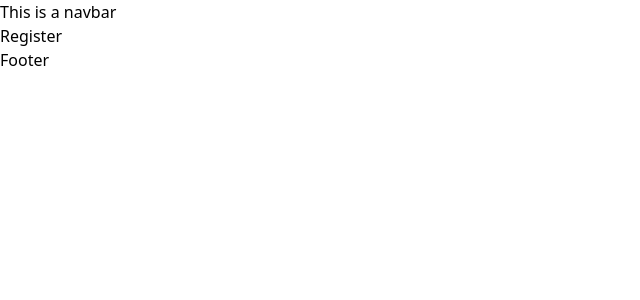
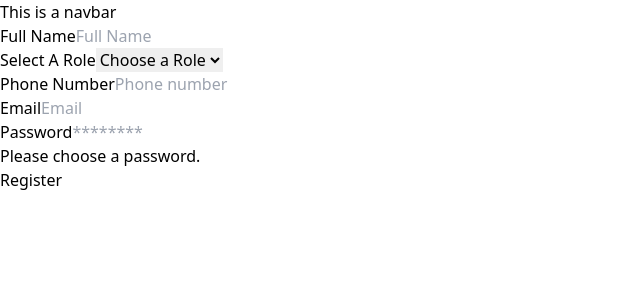
Before and after one commit to hasibimamhridoy/house-hunter-client, a React (Vite) app: page /register in a window 1280 px wide. Shown: the top 300 px of the page, without its empty margins (0-640 px from the left). Built offline with nearby package versions, Linux system fonts and the light colour scheme.

Commit message:
custom authentication system addedd

```diff
--- /dev/null
+++ b/src/authProvider/AuthProvider.jsx
@@ -0,0 +1,51 @@
+import React, { createContext, useState, useEffect } from "react";
+
+const AuthContext = createContext();
+
+const AuthProvider = ({ children }) => {
+  const [user, setUser] = useState(null);
+  // This effect will run only once when the component mounts
+  useEffect(() => {
+    const token = localStorage.getItem("token"); // Get the token from local storage or wherever you store it
+    // Check if the token exists and is valid
+    if (token) {
+
+        fetch('http://localhost:5000/api/users/onAuthStateChanged', {
+            method: 'POST',
+            headers: {
+              'Content-Type': 'application/json',
+              Authorization: `Bearer ${token}`,
+            },
+            body: JSON.stringify({token}),
+          })
+          .then(res=>res.json())
+          .then(data =>{
+            setUser(data.data)
+          })
+    }
+
+    else{
+        setUser(null)
+    }
+
+
+  }, []);
+
+  const logout = () => {
+    // Remove the token from local storage or wherever you stored it
+    localStorage.removeItem("token");
+    setUser(null);
+  };
+
+  const authInfo = {
+    user,
+    logout,
+    setUser
+  };
+
+  return (
+    <AuthContext.Provider value={authInfo}>{children}</AuthContext.Provider>
+  );
+};
+
+export { AuthContext, AuthProvider };
--- a/src/layouts/MainLayouts/MainLayouts.jsx
+++ b/src/layouts/MainLayouts/MainLayouts.jsx
@@ -21,9 +21,7 @@ const MainLayouts = () => {
             <div className="outlet mx-auto max-w-[1520px] lg:h-fit">
                 <Outlet></Outlet>
             </div>
-            <div className="footer w-full bg-neutral-900 flex justify-center">
-                Footer
-            </div>
+
 
         </div>
     );
--- a/src/main.jsx
+++ b/src/main.jsx
@@ -3,9 +3,10 @@ import ReactDOM from 'react-dom/client'
 import './index.css'
 import { RouterProvider } from 'react-router-dom'
 import MainRoutes from './routes/MainRoutes/MainRoutes.jsx'
+import { AuthProvider } from './authProvider/AuthProvider'
 
 ReactDOM.createRoot(document.getElementById('root')).render(
   <React.StrictMode>
-   <RouterProvider router={MainRoutes}></RouterProvider>
+   <AuthProvider><RouterProvider router={MainRoutes}></RouterProvider></AuthProvider>
   </React.StrictMode>,
 )
--- a/src/pages/Home/Home/Home.jsx
+++ b/src/pages/Home/Home/Home.jsx
@@ -1,6 +1,12 @@
-import React from 'react';
+import React, { useContext } from 'react';
+import { AuthContext } from '../../../authProvider/AuthProvider';
 
 const Home = () => {
+
+    const {user} = useContext(AuthContext)
+
+    console.log(user);
+
     return (
         <div>
             This is a home
--- a/src/pages/Home/LoginRegister/Login/Login.jsx
+++ b/src/pages/Home/LoginRegister/Login/Login.jsx
@@ -1,11 +1,96 @@
-import React from 'react';
+import React, { useContext } from "react";
+import { AuthContext } from "../../../../authProvider/AuthProvider";
 
 const Login = () => {
-    return (
-        <div>
-            Login
+  const { user,setUser } = useContext(AuthContext);
+  console.log( user);
+
+  const handleLogin = async (e) => {
+    e.preventDefault();
+    const email = e.target.email.value
+    const password = e.target.password.value
+
+
+    try {
+        const response = await fetch('http://localhost:5000/api/users/login', {
+          method: 'POST',
+          headers: {
+            'Content-Type': 'application/json',
+          },
+          body: JSON.stringify({email,password}),
+        });
+
+        if (response.ok) {
+          // Successful login
+          const data = await response.json();
+          console.log('Login success!', data);
+          localStorage.setItem("token",data.access_token)
+          setUser({email : data.userEmail})
+
+        } else {
+          // Failed login
+          const error = await response.json();
+          console.log('Login failed!', error);
+        }
+      } catch (error) {
+        console.error('Error:', error);
+      }
+  };
+
+  return (
+    <div>
+      <form
+        onSubmit={handleLogin}
+        className="bg-white shadow-md rounded px-8 pt-6 pb-8 mb-4 flex flex-col"
+      >
+        <div className="mb-4">
+          <label
+            className="block text-grey-darker text-sm font-bold mb-2"
+            htmlFor="username"
+          >
+            Email
+          </label>
+          <input
+            className="shadow appearance-none border rounded w-full py-2 px-3 text-grey-darker"
+            id="username"
+            type="email"
+            placeholder="Email"
+            name = "email"
+          />
         </div>
-    );
+        <div className="mb-6">
+          <label
+            className="block text-grey-darker text-sm font-bold mb-2"
+            htmlFor="password"
+          >
+            Password
+          </label>
+          <input
+            className="shadow appearance-none border border-red rounded w-full py-2 px-3 text-grey-darker mb-3"
+            id="password"
+            type="password"
+            placeholder="********"
+            name="password"
+          />
+          <p className="text-red text-xs italic">Please choose a password.</p>
+        </div>
+        <div className="flex items-center justify-between">
+          <button
+            className="bg-blue-400 hover:bg-blue-dark text-white font-bold py-2 px-4 rounded"
+            type="submit"
+          >
+            Sign In
+          </button>
+          <a
+            className="inline-block align-baseline font-bold text-sm text-blue hover:text-blue-darker"
+            href="#"
+          >
+            Forgot Password?
+          </a>
+        </div>
+      </form>
+    </div>
+  );
 };
 
 export default Login;
--- a/src/pages/Home/LoginRegister/Register/Register.jsx
+++ b/src/pages/Home/LoginRegister/Register/Register.jsx
@@ -1,11 +1,145 @@
-import React from 'react';
+import React, { useContext } from "react";
+import { AuthContext } from "../../../../authProvider/AuthProvider";
 
 const Register = () => {
-    return (
-        <div>
+  const { user } = useContext(AuthContext);
+  console.log(user);
+
+  const handleRegister = async (e) => {
+    e.preventDefault();
+    const name = e.target.name.value;
+    const role = e.target.role.value;
+    const mobileNumber = e.target.phone.value;
+    const email = e.target.email.value;
+    const password = e.target.password.value;
+
+    console.log(role,name);
+
+    try {
+      const response = await fetch("http://localhost:5000/api/users/signup", {
+        method: "POST",
+        headers: {
+          "Content-Type": "application/json",
+        },
+        body: JSON.stringify({ name,role,mobileNumber, email, password }),
+      });
+
+      if (response.ok) {
+        // Successful Register
+        const data = await response.json();
+        console.log("Register success!", data);
+        localStorage.setItem("token", data.access_token);
+
+      } else {
+        // Failed Register
+        const error = await response.json();
+        console.log("Register failed!", error);
+        // Handle failed Register logic here
+      }
+    } catch (error) {
+      console.error("Error:", error);
+      // Handle error logic here
+    }
+  };
+
+  return (
+    <div className="flex justify-center items-center">
+      <form
+        onSubmit={handleRegister}
+        className="bg-white shadow-md rounded px-8 pt-6 pb-8 mb-4 flex flex-col lg:w-2/4 w-full"
+      >
+        <div className="mb-4">
+          <label
+            className="block text-grey-darker text-sm font-bold mb-2"
+            htmlFor="Full Name"
+          >
+            Full Name
+          </label>
+          <input
+            className="shadow appearance-none border rounded w-full py-2 px-3 text-grey-darker"
+            id="username"
+            type="text"
+            placeholder="Full Name"
+            name="name"
+          />
+        </div>
+
+        <div className="mb-4">
+          <label
+            htmlFor="countries"
+            className="block mb-2 text-sm font-medium text-gray-900 dark:text-white"
+          >
+            Select A Role
+          </label>
+          <select
+            name="role"
+            id="countries"
+            className="bg-gray-50 border border-gray-300 text-gray-900 text-sm rounded-lg focus:ring-blue-500 focus:border-blue-500 block w-full p-2.5 dark:bg-gray-700 dark:border-gray-600 dark:placeholder-gray-400 dark:text-white dark:focus:ring-blue-500 dark:focus:border-blue-500"
+          >
+            <option selected>Choose a Role</option>
+            <option value="House Owner">House Owner</option>
+            <option value="House Renter">House Renter</option>
+          </select>
+        </div>
+
+        <div className="mb-4">
+          <label
+            className="block text-grey-darker text-sm font-bold mb-2"
+            htmlFor="phoneNumber"
+          >
+            Phone Number
+          </label>
+          <input
+            className="shadow appearance-none border rounded w-full py-2 px-3 text-grey-darker"
+            id="phoneNumber"
+            type="number"
+            placeholder="Phone number"
+            name="phone"
+          />
+        </div>
+
+        <div className="mb-4">
+          <label
+            className="block text-grey-darker text-sm font-bold mb-2"
+            htmlFor="username"
+          >
+            Email
+          </label>
+          <input
+            className="shadow appearance-none border rounded w-full py-2 px-3 text-grey-darker"
+            id="username"
+            type="email"
+            placeholder="Email"
+            name="email"
+          />
+        </div>
+        <div className="mb-6">
+          <label
+            className="block text-grey-darker text-sm font-bold mb-2"
+            htmlFor="password"
+          >
+            Password
+          </label>
+          <input
+            className="shadow appearance-none border border-red rounded w-full py-2 px-3 text-grey-darker mb-3"
+            id="password"
+            type="password"
+            placeholder="********"
+            name="password"
+          />
+          <p className="text-red text-xs italic">Please choose a password.</p>
+        </div>
+        <div className="flex items-center justify-between">
+          <button
+            className="bg-blue-400 hover:bg-blue-dark text-white font-bold py-2 px-4 rounded"
+            type="submit"
+          >
             Register
+          </button>
         </div>
-    );
+      </form>
+    </div>
+  );
 };
 
 export default Register;
```
